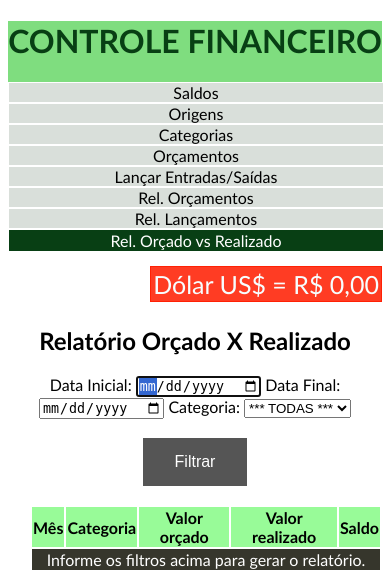
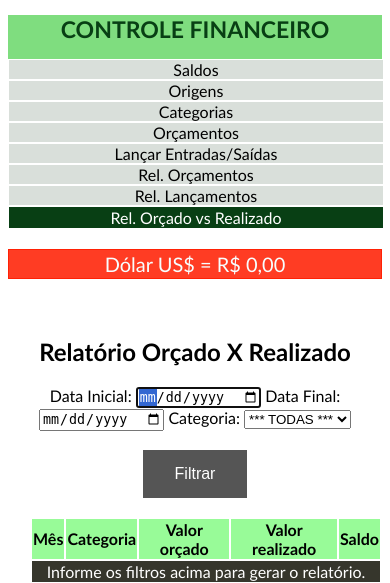
Before and after one commit to thiagorocco/projetos-django, a Django app: page /orc_real/ in a window 390 px wide. Shown: the top 583 px of the page. Run offline with Django 5.2, Linux system fonts and the light colour scheme; data that the repository does not hold is empty; some libraries are stand-ins or nearby versions.

Commit message:
Update style.css

```diff
--- a/controle-financeiro/financeiro/static/css/style.css
+++ b/controle-financeiro/financeiro/static/css/style.css
@@ -66,6 +66,8 @@ tr{
     background-color: #dfdede;
 }
 .cot-dolar{
+    text-align: center;
+    display: block;
     justify-content: center;
     font-family: 'Trebuchet MS';
     background-color: rgba(255, 30, 0, 0.863);
@@ -179,9 +181,10 @@ i{
 
 @media only screen and (min-width: 940px) and (max-width: 1165px){
     aside{
-        position: relative;
-        top: 5px;
-        left: -25%;
+        clear: both;
+        float: none;
+        margin-top: 20px;
+        text-align: center;
     }
     ul li a:hover{
         text-decoration: none;
@@ -194,6 +197,9 @@ i{
 @media screen and (max-width: 940px){
     header{
         width: 100%;
+    }
+    h1{
+        font-size: 23px;
     }
     ul li{
         border: 1px solid #fff;
@@ -211,11 +217,22 @@ i{
         display: block;
     }
     aside{
-        position: relative;
-        top: 1px;
-        align-content: center;
+        float: none;
+        margin-top: 20px;
+        text-align: center;
     }
     nav{
         margin-left: -40px;
     }
+    .cot-dolar{
+        text-align: center;
+        display: block;
+        justify-content: center;
+        font-family: 'Trebuchet MS';
+        background-color: rgba(255, 30, 0, 0.863);
+        border: 1px solid rgba(255, 30, 0, 0.863);
+        color: rgb(247, 254, 255);
+        font-size: 20px;
+        padding: 2px;
+    }
 }
```
